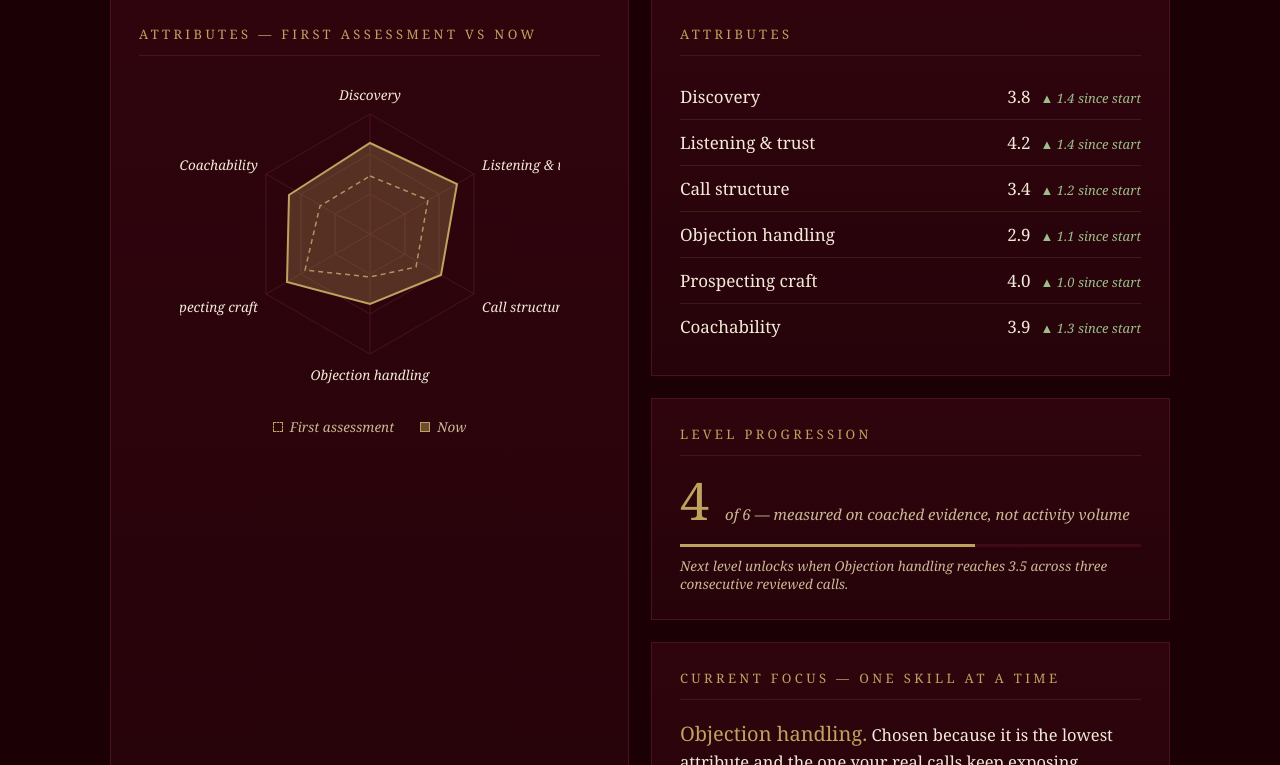
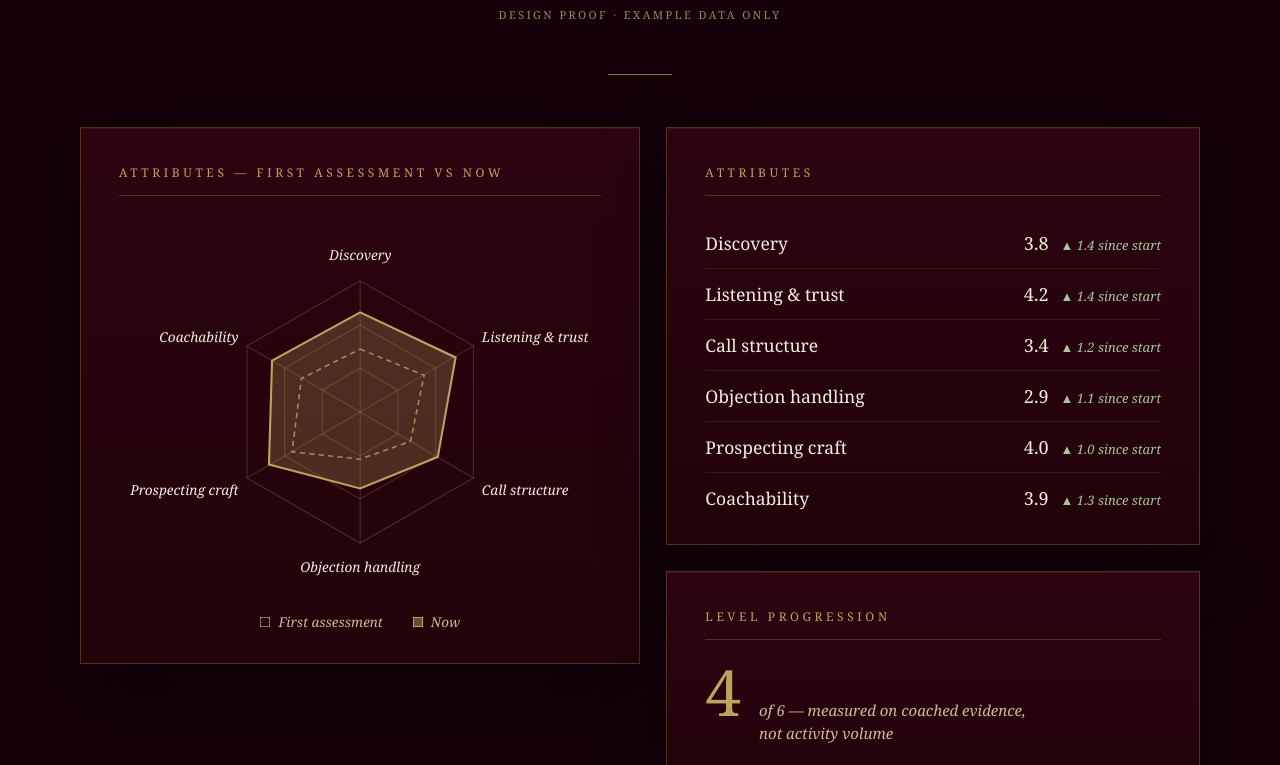
Before and after one commit to EXOEnablement/EXOEnablement.github.io, a plain HTML site: page profile-proof.html in a window 1280 px wide. Shown: the part 215-980 px from the top of the page. Drawn offline with Linux system fonts and the light colour scheme.

Commit message:
Add SDR development profile design proof (unlisted)

```diff
--- a/profile-proof.html
+++ b/profile-proof.html
@@ -6,42 +6,55 @@
 <title>EXO Enablement — Development Profile (Design Proof)</title>
 <style>
   :root{
-    --bg:#1B0105; --panel:#26030a; --panel2:#2f040d; --line:#4a1220;
-    --gold:#BFA25E; --gold-dim:#8f7743; --ink:#f3ead8;
-    --muted:#cbb894; --soft:#a68f68; --green:#9dbe8a;
+    --bg:#140109;
+    --panel:#220309; --panel2:#2b0410; --line:rgba(191,162,94,.28);
+    --gold:#BFA25E; --ink:#f5eedd; --muted:#cdbb96; --soft:#9a8560; --green:#a8c69a;
   }
   *{box-sizing:border-box; margin:0; padding:0;}
-  body{background:var(--bg); color:var(--ink); font-family:Georgia,'Times New Roman',serif; padding:40px 20px 64px;}
-  .wrap{max-width:1060px; margin:0 auto;}
-  .kicker{letter-spacing:.34em; font-size:11px; color:var(--gold); text-transform:uppercase; text-align:center;}
-  h1{font-size:40px; font-weight:normal; text-align:center; margin:14px 0 6px;}
-  .sub{text-align:center; color:var(--muted); font-style:italic; font-size:16px; margin-bottom:8px;}
-  .proof{text-align:center; color:var(--soft); font-size:12px; letter-spacing:.14em; text-transform:uppercase; margin-bottom:36px;}
-  .grid{display:grid; grid-template-columns:1fr 1fr; gap:22px;}
-  @media(max-width:820px){.grid{grid-template-columns:1fr;}}
-  .card{background:linear-gradient(180deg,var(--panel2),var(--panel)); border:1px solid var(--line); padding:26px 28px;}
-  .card h2{font-size:13px; letter-spacing:.26em; text-transform:uppercase; color:var(--gold); font-weight:normal; margin-bottom:18px; border-bottom:1px solid var(--line); padding-bottom:12px;}
-  .attr{display:flex; justify-content:space-between; align-items:baseline; padding:11px 0; border-bottom:1px solid rgba(191,162,94,.14);}
-  .attr:last-child{border-bottom:none;}
-  .attr .name{font-size:17px;}
-  .attr .val{font-size:17px; color:var(--ink);}
-  .attr .move{font-size:13px; color:var(--green); margin-left:10px; font-style:italic;}
-  .attr .move.flat{color:var(--soft);}
-  .level{display:flex; align-items:baseline; gap:16px; margin-bottom:6px;}
-  .level .big{font-size:52px; color:var(--gold); line-height:1;}
-  .level .lbl{font-size:15px; color:var(--muted); font-style:italic;}
-  .track{height:3px; background:#3d0a16; margin:18px 0 10px; position:relative;}
+  body{
+    background:
+      radial-gradient(1100px 520px at 50% -120px, rgba(122,18,36,.38), rgba(20,1,9,0) 62%),
+      radial-gradient(900px 600px at 85% 115%, rgba(191,162,94,.07), rgba(20,1,9,0) 60%),
+      var(--bg);
+    color:var(--ink); font-family:Georgia,'Times New Roman',serif;
+    padding:72px 24px 84px; -webkit-font-smoothing:antialiased;
+  }
+  .wrap{max-width:1120px; margin:0 auto;}
+  .kicker{letter-spacing:.42em; font-size:11px; color:var(--gold); text-transform:uppercase; text-align:center;}
+  h1{font-size:52px; font-weight:normal; text-align:center; margin:20px 0 10px; letter-spacing:.01em;}
+  .sub{text-align:center; color:var(--muted); font-style:italic; font-size:17.5px; margin-bottom:10px;}
+  .proof{text-align:center; color:var(--soft); font-size:11px; letter-spacing:.22em; text-transform:uppercase; margin-bottom:52px;}
+  .rule{width:64px; height:1px; background:var(--gold); margin:0 auto 52px; opacity:.7;}
+  .grid{display:grid; grid-template-columns:1.05fr 1fr; gap:26px; align-items:start;}
+  @media(max-width:860px){.grid{grid-template-columns:1fr;}}
+  .card{
+    background:linear-gradient(180deg,var(--panel2),var(--panel));
+    border:1px solid var(--line); padding:36px 38px 32px;
+    box-shadow:0 24px 60px rgba(0,0,0,.45), inset 0 1px 0 rgba(245,238,221,.05);
+  }
+  .stack{display:flex; flex-direction:column; gap:26px;}
+  .card h2{font-size:12px; letter-spacing:.3em; text-transform:uppercase; color:var(--gold); font-weight:normal; margin-bottom:22px; border-bottom:1px solid var(--line); padding-bottom:14px;}
+  .attr{display:flex; justify-content:space-between; align-items:baseline; gap:18px; padding:13px 0; border-bottom:1px solid rgba(191,162,94,.12);}
+  .attr:last-child{border-bottom:none; padding-bottom:2px;}
+  .attr .name{font-size:17.5px; white-space:nowrap;}
+  .attr .right{white-space:nowrap;}
+  .attr .val{font-size:18px; font-variant-numeric:tabular-nums;}
+  .attr .move{font-size:13px; color:var(--green); margin-left:12px; font-style:italic;}
+  .level{display:flex; align-items:baseline; gap:18px;}
+  .level .big{font-size:64px; color:var(--gold); line-height:.95; font-variant-numeric:tabular-nums;}
+  .level .lbl{font-size:15px; color:var(--muted); font-style:italic; line-height:1.5;}
+  .track{height:2px; background:rgba(191,162,94,.18); margin:24px 0 14px; position:relative;}
   .track .fill{position:absolute; left:0; top:0; bottom:0; width:64%; background:var(--gold);}
-  .tracknote{font-size:13.5px; color:var(--muted); font-style:italic;}
-  .focus p{font-size:16.5px; line-height:1.55;}
-  .focus .skill{color:var(--gold); font-size:20px;}
-  .meta{font-size:13.5px; color:var(--soft); margin-top:12px; font-style:italic;}
-  .legend{display:flex; gap:26px; justify-content:center; margin-top:14px; font-size:13.5px; color:var(--muted); font-style:italic;}
-  .dot{display:inline-block; width:10px; height:10px; margin-right:7px; border:1px solid var(--gold);}
+  .tracknote{font-size:14.5px; color:var(--muted); font-style:italic; line-height:1.6;}
+  .focus p{font-size:17px; line-height:1.65;}
+  .focus .skill{color:var(--gold); font-size:21px;}
+  .meta{font-size:13.5px; color:var(--soft); margin-top:16px; font-style:italic;}
+  .legend{display:flex; gap:30px; justify-content:center; margin-top:18px; font-size:13.5px; color:var(--muted); font-style:italic;}
+  .dot{display:inline-block; width:10px; height:10px; margin-right:8px; border:1px solid var(--gold); vertical-align:baseline;}
   .dot.now{background:rgba(191,162,94,.45);}
-  .dot.then{background:transparent; border-style:dashed;}
-  .foot{margin-top:30px; text-align:center; color:var(--soft); font-size:13.5px; font-style:italic; line-height:1.6;}
-  svg{display:block; margin:0 auto;}
+  .dot.then{background:transparent; border-style:dashed; border-color:var(--soft);}
+  .foot{margin-top:44px; text-align:center; color:var(--soft); font-size:14px; font-style:italic; line-height:1.7;}
+  svg{display:block; margin:4px auto 0; max-width:100%; height:auto;}
 </style>
 </head>
 <body>
@@ -50,50 +63,48 @@
   <h1>Development Profile</h1>
   <p class="sub">Your craft, made visible. Growth measured against your own starting point — nobody else's.</p>
   <p class="proof">Design proof · Example data only</p>
+  <div class="rule"></div>
 
   <div class="grid">
     <div class="card">
       <h2>Attributes — first assessment vs now</h2>
-      <svg width="380" height="330" viewBox="0 0 380 330" role="img" aria-label="Radar chart of six attributes, first assessment versus now">
-        <!-- axes: centre 190,160 R=120. Points at angles 270,330,30,90,150,210 -->
-        <g stroke="#4a1220" stroke-width="1">
-          <polygon points="190,40 294,100 294,220 190,280 86,220 86,100" fill="none"/>
-          <polygon points="190,80 259,120 259,200 190,240 121,200 121,120" fill="none"/>
-          <polygon points="190,120 225,140 225,180 190,200 155,180 155,140" fill="none"/>
-          <line x1="190" y1="160" x2="190" y2="40"/><line x1="190" y1="160" x2="294" y2="100"/>
-          <line x1="190" y1="160" x2="294" y2="220"/><line x1="190" y1="160" x2="190" y2="280"/>
-          <line x1="190" y1="160" x2="86" y2="220"/><line x1="190" y1="160" x2="86" y2="100"/>
+      <svg viewBox="0 0 460 360" role="img" aria-label="Radar chart of six attributes, first assessment versus now">
+        <g stroke="rgba(191,162,94,.25)" stroke-width="1" fill="none">
+          <polygon points="230,60 338,122 338,248 230,310 122,248 122,122"/>
+          <polygon points="230,102 302,143 302,227 230,268 158,227 158,143"/>
+          <polygon points="230,143 266,164 266,206 230,227 194,206 194,164"/>
+          <line x1="230" y1="185" x2="230" y2="60"/><line x1="230" y1="185" x2="338" y2="122"/>
+          <line x1="230" y1="185" x2="338" y2="248"/><line x1="230" y1="185" x2="230" y2="310"/>
+          <line x1="230" y1="185" x2="122" y2="248"/><line x1="230" y1="185" x2="122" y2="122"/>
         </g>
-        <!-- first assessment (2.4,2.8,2.2,1.8,3.0,2.6 of 5) -->
-        <polygon points="190,102 248,126 236,193 190,203 125,196 140,132" fill="none" stroke="#a68f68" stroke-width="1.5" stroke-dasharray="5 4"/>
-        <!-- now (3.8,4.2,3.4,2.9,4.0,3.9 of 5) -->
-        <polygon points="190,69 277,110 261,201 190,230 107,208 109,121" fill="rgba(191,162,94,.28)" stroke="#BFA25E" stroke-width="2"/>
-        <g fill="#f3ead8" font-size="13.5" font-style="italic">
-          <text x="190" y="26" text-anchor="middle">Discovery</text>
-          <text x="302" y="96">Listening &amp; trust</text>
-          <text x="302" y="238">Call structure</text>
-          <text x="190" y="306" text-anchor="middle">Objection handling</text>
-          <text x="78" y="238" text-anchor="end">Prospecting craft</text>
-          <text x="78" y="96" text-anchor="end">Coachability</text>
+        <polygon points="230,125 291,150 278,213 230,230 165,223 174,153" fill="none" stroke="#9a8560" stroke-width="1.5" stroke-dasharray="5 4"/>
+        <polygon points="230,90 321,133 304,228 230,258 143,235 146,136" fill="rgba(191,162,94,.26)" stroke="#BFA25E" stroke-width="2"/>
+        <g fill="#f5eedd" font-size="13" font-style="italic">
+          <text x="230" y="40" text-anchor="middle">Discovery</text>
+          <text x="346" y="118">Listening &amp; trust</text>
+          <text x="346" y="264">Call structure</text>
+          <text x="230" y="338" text-anchor="middle">Objection handling</text>
+          <text x="114" y="264" text-anchor="end">Prospecting craft</text>
+          <text x="114" y="118" text-anchor="end">Coachability</text>
         </g>
       </svg>
       <div class="legend"><span><span class="dot then"></span>First assessment</span><span><span class="dot now"></span>Now</span></div>
     </div>
 
-    <div>
-      <div class="card" style="margin-bottom:22px;">
+    <div class="stack">
+      <div class="card">
         <h2>Attributes</h2>
-        <div class="attr"><span class="name">Discovery</span><span><span class="val">3.8</span><span class="move">▲ 1.4 since start</span></span></div>
-        <div class="attr"><span class="name">Listening &amp; trust</span><span><span class="val">4.2</span><span class="move">▲ 1.4 since start</span></span></div>
-        <div class="attr"><span class="name">Call structure</span><span><span class="val">3.4</span><span class="move">▲ 1.2 since start</span></span></div>
-        <div class="attr"><span class="name">Objection handling</span><span><span class="val">2.9</span><span class="move">▲ 1.1 since start</span></span></div>
-        <div class="attr"><span class="name">Prospecting craft</span><span><span class="val">4.0</span><span class="move">▲ 1.0 since start</span></span></div>
-        <div class="attr"><span class="name">Coachability</span><span><span class="val">3.9</span><span class="move">▲ 1.3 since start</span></span></div>
+        <div class="attr"><span class="name">Discovery</span><span class="right"><span class="val">3.8</span><span class="move">▲ 1.4 since start</span></span></div>
+        <div class="attr"><span class="name">Listening &amp; trust</span><span class="right"><span class="val">4.2</span><span class="move">▲ 1.4 since start</span></span></div>
+        <div class="attr"><span class="name">Call structure</span><span class="right"><span class="val">3.4</span><span class="move">▲ 1.2 since start</span></span></div>
+        <div class="attr"><span class="name">Objection handling</span><span class="right"><span class="val">2.9</span><span class="move">▲ 1.1 since start</span></span></div>
+        <div class="attr"><span class="name">Prospecting craft</span><span class="right"><span class="val">4.0</span><span class="move">▲ 1.0 since start</span></span></div>
+        <div class="attr"><span class="name">Coachability</span><span class="right"><span class="val">3.9</span><span class="move">▲ 1.3 since start</span></span></div>
       </div>
 
-      <div class="card" style="margin-bottom:22px;">
+      <div class="card">
         <h2>Level progression</h2>
-        <div class="level"><span class="big">4</span><span class="lbl">of 6 — measured on coached evidence, not activity volume</span></div>
+        <div class="level"><span class="big">4</span><span class="lbl">of 6 — measured on coached evidence,<br>not activity volume</span></div>
         <div class="track"><div class="fill"></div></div>
         <p class="tracknote">Next level unlocks when Objection handling reaches 3.5 across three consecutive reviewed calls.</p>
       </div>
```
